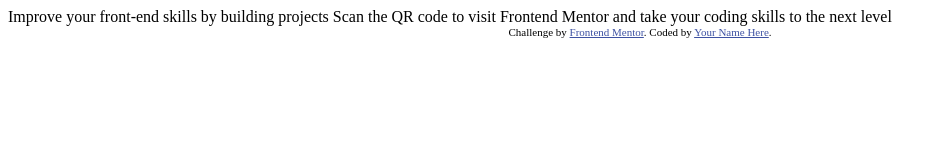
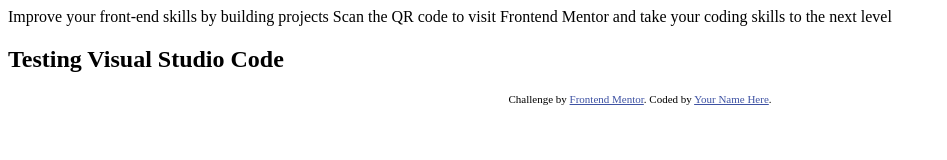
Before and after one commit to jokubas150/front-end-mentor-public, a plain HTML site: page qr-code-component/index.html in a window 1280 px wide. Shown: the whole page, without its empty margins (0-947 px from the left). Drawn offline with Linux system fonts and the light colour scheme.

Commit message:
Added H2

```diff
--- a/qr-code-component/index.html
+++ b/qr-code-component/index.html
@@ -19,6 +19,7 @@
   Improve your front-end skills by building projects
 
   Scan the QR code to visit Frontend Mentor and take your coding skills to the next level
+  <h2>Testing Visual Studio Code</h2>
 
   <div class="attribution">
     Challenge by <a href="https://www.frontendmentor.io?ref=challenge" target="_blank">Frontend Mentor</a>.
```
